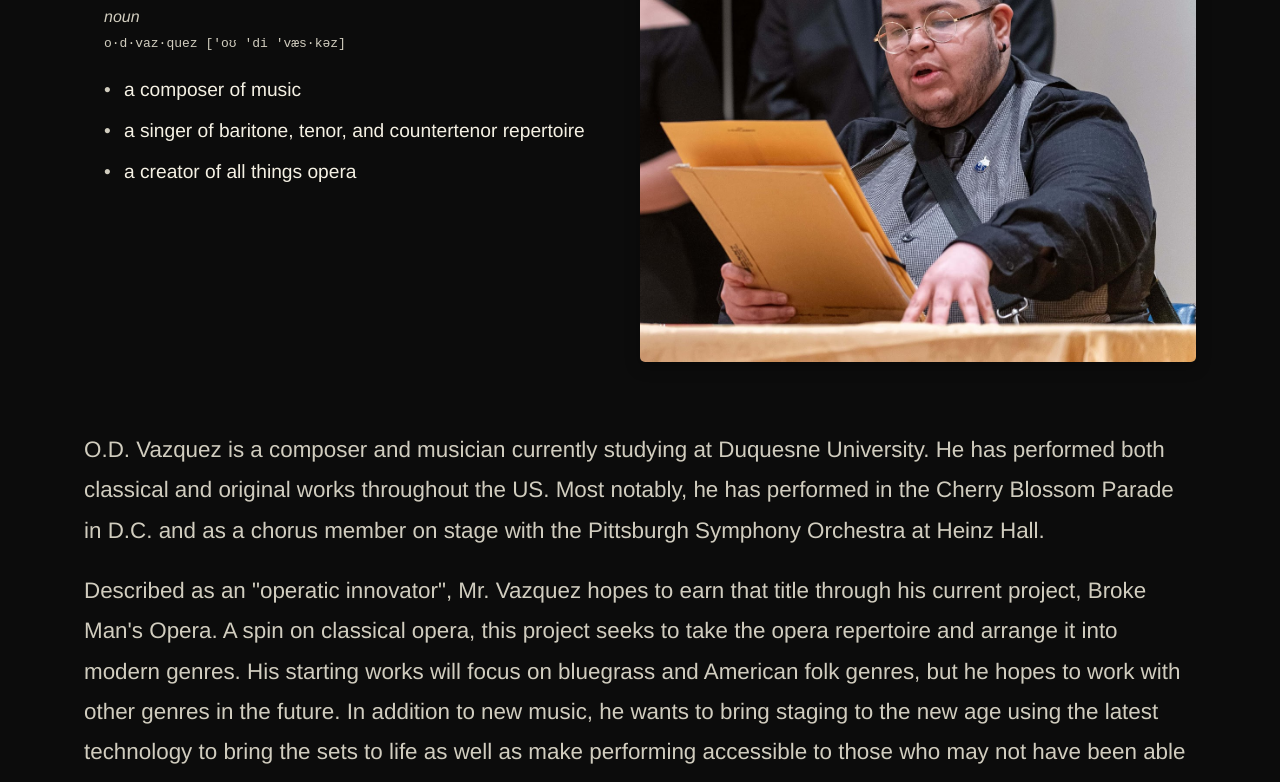
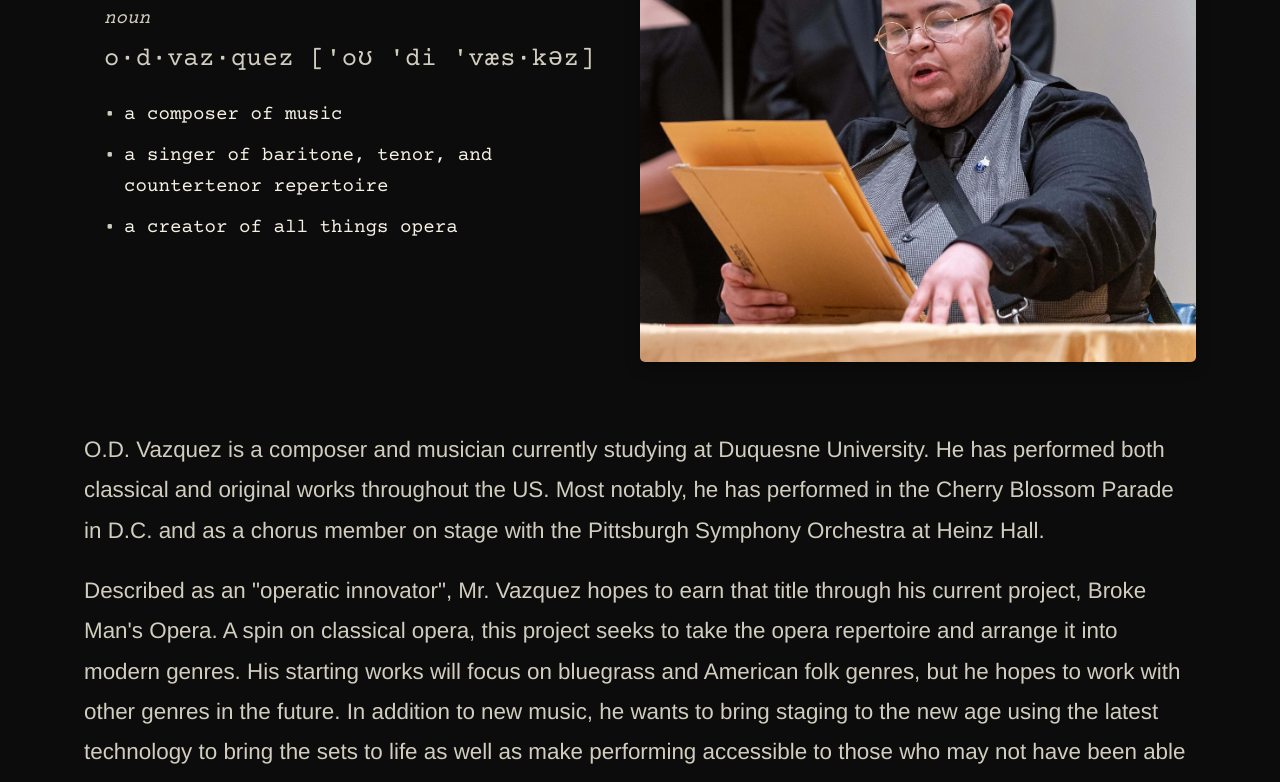
Before and after one commit to ODVazquez/odvazquez.github.io, a plain HTML site: page about.html in a window 1280 px wide. Shown: the part 297-1079 px from the top of the page. Drawn offline with nearby package versions, Linux system fonts and the light colour scheme.

Commit message:
Made the font Courier Prime for .pronunciation  and made it bigger

```diff
--- a/about.css
+++ b/about.css
@@ -1,3 +1,6 @@
+/* Import Courier Prime font */
+@import url('https://fonts.googleapis.com/css2?family=Courier+Prime:wght@400;700&display=swap');
+
 /* Page wrapper */
 .page-wrapper {
     min-height: 100vh;
@@ -49,10 +52,11 @@
     width: 50%;
     opacity: 0;
     animation: fadeInUp 0.6s ease 0.2s forwards;
+    font-family: 'Courier Prime', monospace;
 }
 
 .definition {
-    font-family: 'Helvetica Neue', Arial, sans-serif;
+    font-family: 'Courier Prime', monospace;
 }
 
 .definition h3 {
@@ -66,12 +70,15 @@
     font-style: italic;
     margin-bottom: 5px;
     color: #d1cdbf;
+    font-size: 1.2rem;
 }
 
 .definition .pronunciation {
-    font-family: monospace;
+    font-family: 'Courier Prime', monospace;
     margin-bottom: 20px;
     color: #d1cdbf;
+    font-size: 1.6rem;
+    letter-spacing: 0.5px;
 }
 
 .definition-list {
```
